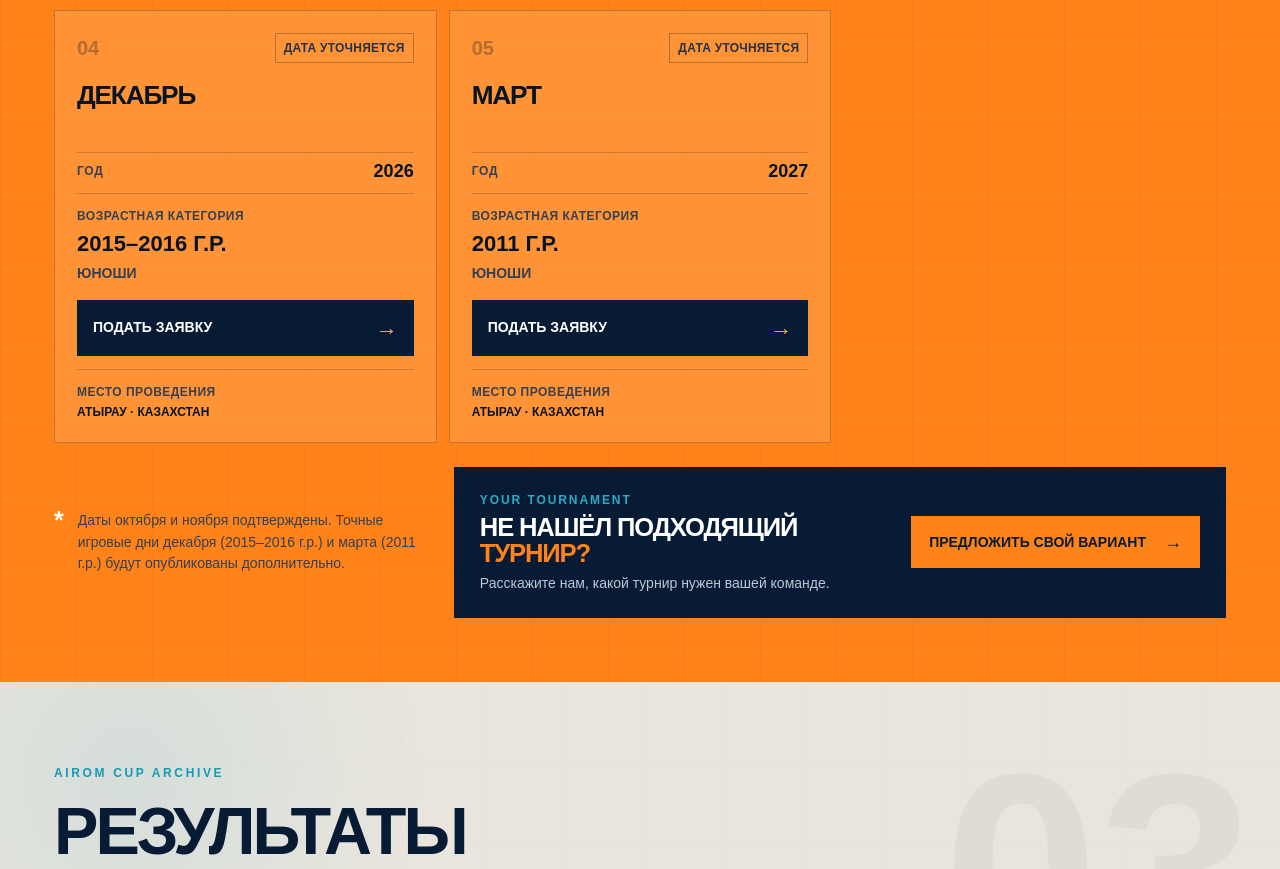
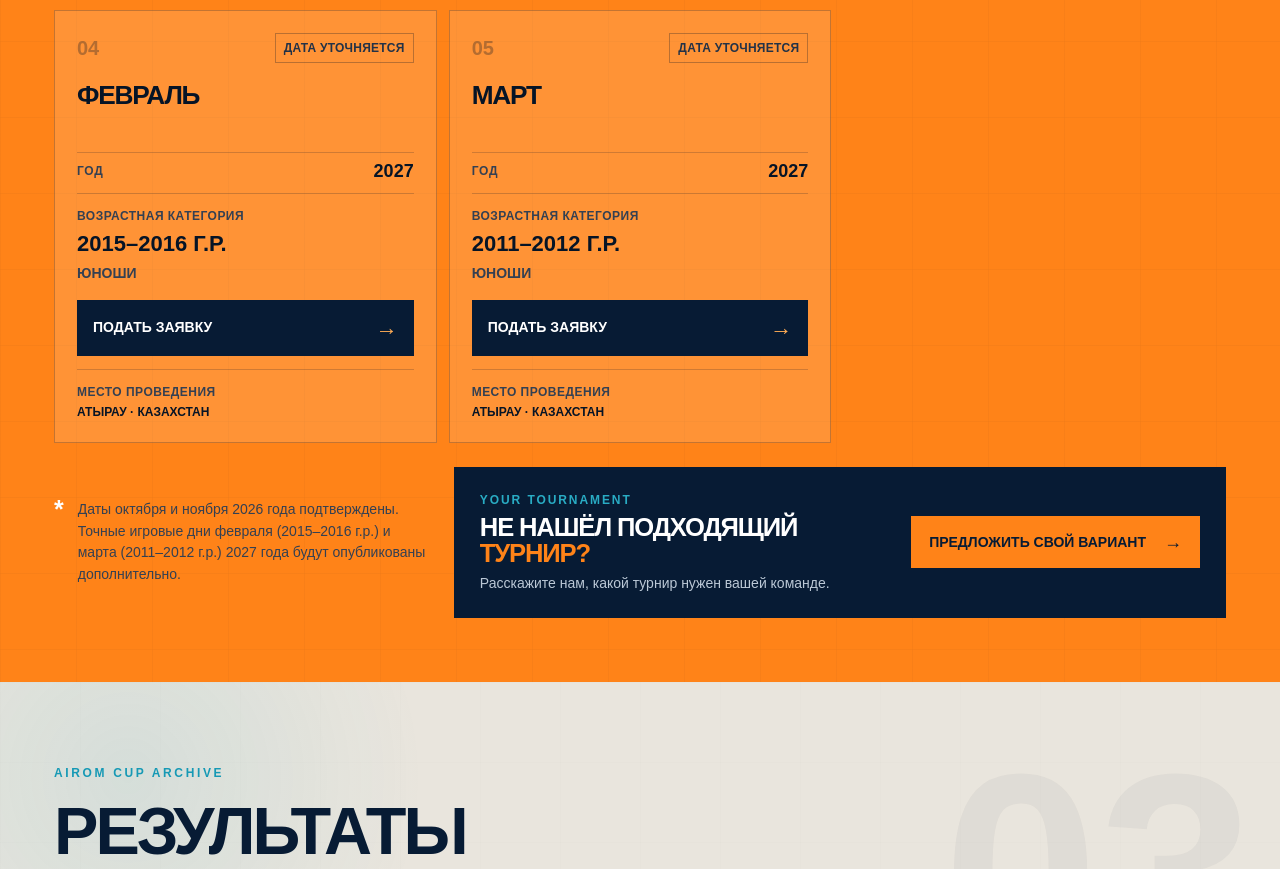
Before and after one commit to ewgftju/airom-cup, a Next.js app: page / in a window 1280 px wide. Shown: the part 1519-2388 px from the top of the page. Built offline with nearby package versions, Linux system fonts and the light colour scheme.

Commit message:
Update AIROM CUP February 2027 dates and March birth years

```diff
--- a/src/data/tournaments.ts
+++ b/src/data/tournaments.ts
@@ -105,6 +105,7 @@ export const tournaments: Tournament[] = [
   },
 
   {
+    // Keep the original ID so existing applications and shared links stay valid.
     id: "airom-cup-2015-2016-dec-2026",
 
     title: "AIROM CUP",
@@ -117,15 +118,15 @@ export const tournaments: Tournament[] = [
 
     eligibleBirthYears: ["2015", "2016"],
 
-    dates: "ДЕКАБРЬ",
+    dates: "ФЕВРАЛЬ",
 
-    year: "2026",
+    year: "2027",
 
     status: "ДАТА УТОЧНЯЕТСЯ",
 
     location: "АТЫРАУ · КАЗАХСТАН",
 
-    badge: "ДЕКАБРЬ · 2026",
+    badge: "ФЕВРАЛЬ · 2027",
 
     isActive: true,
   },
@@ -139,9 +140,9 @@ export const tournaments: Tournament[] = [
 
     categoryLabel: "ЮНОШИ",
 
-    age: "2011 Г.Р.",
+    age: "2011–2012 Г.Р.",
 
-    eligibleBirthYears: ["2011"],
+    eligibleBirthYears: ["2011", "2012"],
 
     dates: "МАРТ",
 
--- a/src/i18n/translations.ts
+++ b/src/i18n/translations.ts
@@ -51,7 +51,7 @@ export const homeCopy = {
       location: "МЕСТО ПРОВЕДЕНИЯ",
       status: "ИГРОВЫЕ ДНИ",
       apply: "ПОДАТЬ ЗАЯВКУ",
-      note: "Даты октября и ноября подтверждены. Точные игровые дни декабря (2015–2016 г.р.) и марта (2011 г.р.) будут опубликованы дополнительно.",
+      note: "Даты октября и ноября 2026 года подтверждены. Точные игровые дни февраля (2015–2016 г.р.) и марта (2011–2012 г.р.) 2027 года будут опубликованы дополнительно.",
     },
     results: {
       eyebrow: "AIROM CUP ARCHIVE",
@@ -145,7 +145,7 @@ export const homeCopy = {
       location: "ӨТЕТІН ЖЕРІ",
       status: "ОЙЫН КҮНДЕРІ",
       apply: "ӨТІНІМ БЕРУ",
-      note: "Қазан және қараша күндері расталды. Желтоқсан (2015–2016 т.ж.) және наурыз (2011 т.ж.) ойындарының нақты күндері кейінірек жарияланады.",
+      note: "2026 жылғы қазан және қараша күндері расталды. 2027 жылғы ақпан (2015–2016 т.ж.) және наурыз (2011–2012 т.ж.) ойындарының нақты күндері кейінірек жарияланады.",
     },
     results: {
       eyebrow: "AIROM CUP МҰРАҒАТЫ",
@@ -239,7 +239,7 @@ export const homeCopy = {
       location: "LOCATION",
       status: "GAME DAYS",
       apply: "APPLY NOW",
-      note: "October and November dates are confirmed. Exact game days for December (born 2015–2016) and March (born 2011) will be announced separately.",
+      note: "October and November 2026 dates are confirmed. Exact game days for February 2027 (born 2015–2016) and March 2027 (born 2011–2012) will be announced separately.",
     },
     results: {
       eyebrow: "AIROM CUP ARCHIVE",
@@ -321,8 +321,8 @@ const tournamentDefinitions = [
   ["airom-cup-2013-2014-oct-2026", "2013–2014", "2026", "30 ОКТЯБРЯ — 1 НОЯБРЯ", "30 ҚАЗАН — 1 ҚАРАША", "OCT 30 — NOV 1", "ИГРОВЫЕ ДНИ", "ОЙЫН КҮНДЕРІ", "GAME DAYS"],
   ["airom-cup-2012-2013-nov-2026", "2012–2013", "2026", "16–18 НОЯБРЯ", "16–18 ҚАРАША", "NOV 16–18", "ИГРОВЫЕ ДНИ", "ОЙЫН КҮНДЕРІ", "GAME DAYS"],
   ["airom-cup-2014-2015-nov-2026", "2014–2015", "2026", "23–25 НОЯБРЯ", "23–25 ҚАРАША", "NOV 23–25", "ИГРОВЫЕ ДНИ", "ОЙЫН КҮНДЕРІ", "GAME DAYS"],
-  ["airom-cup-2015-2016-dec-2026", "2015–2016", "2026", "ДЕКАБРЬ", "ЖЕЛТОҚСАН", "DECEMBER", "ДАТА УТОЧНЯЕТСЯ", "КҮНІ НАҚТЫЛАНАДЫ", "DATE TBC"],
-  ["airom-cup-2011-2012-mar-2027", "2011", "2027", "МАРТ", "НАУРЫЗ", "MARCH", "ДАТА УТОЧНЯЕТСЯ", "КҮНІ НАҚТЫЛАНАДЫ", "DATE TBC"],
+  ["airom-cup-2015-2016-dec-2026", "2015–2016", "2027", "ФЕВРАЛЬ", "АҚПАН", "FEBRUARY", "ДАТА УТОЧНЯЕТСЯ", "КҮНІ НАҚТЫЛАНАДЫ", "DATE TBC"],
+  ["airom-cup-2011-2012-mar-2027", "2011–2012", "2027", "МАРТ", "НАУРЫЗ", "MARCH", "ДАТА УТОЧНЯЕТСЯ", "КҮНІ НАҚТЫЛАНАДЫ", "DATE TBC"],
 ] as const;
 
 for (const [id, years, year, ruDate, kkDate, enDate, ruStatus, kkStatus, enStatus] of tournamentDefinitions) {
```
